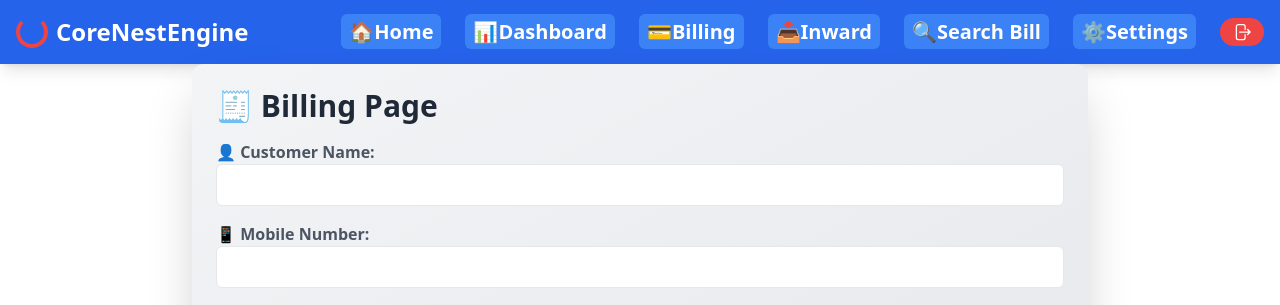
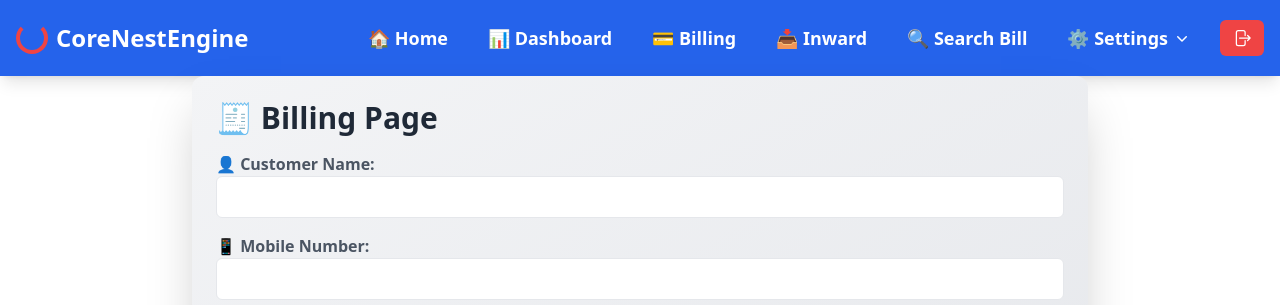
Before and after one commit to theNareshofficial/CoreNestEngine, a Python web app: template templates/billing.html in a window 1280 px wide. Shown: the top 305 px of the page. Run offline with Jinja, Linux system fonts and the light colour scheme; the template is opened without the code that fills it, so the values that code supplies are empty; some libraries are stand-ins or nearby versions.

Commit message:
Updated Navbar

```diff
--- a/templates/navbar.html
+++ b/templates/navbar.html
@@ -5,41 +5,64 @@
             <span>CoreNestEngine</span>
         </a>
 
-        <ul class="hidden lg:flex space-x-6 text-xl">
-            <li><a href="{{ url_for('core.home') }}" class="px-2 py-1 bg-blue-500 rounded-md hover:bg-blue-700">🏠Home</a></li>
-            <li><a href="{{ url_for('inventory.dashboard') }}" class="px-2 py-1 bg-blue-500 rounded-md hover:bg-blue-700">📊Dashboard</a></li>
-            <li><a href="{{ url_for('billing.billing_page') }}" class="px-2 py-1 bg-blue-500 rounded-md hover:bg-blue-700">💳Billing</a></li>
-            <li><a href="{{ url_for('inventory.inward') }}" class="px-2 py-1 bg-blue-500 rounded-md hover:bg-blue-700">📥Inward</a></li>
-            <li><a href="{{ url_for('billing.bill_detail') }}" class="px-2 py-1 bg-blue-500 rounded-md hover:bg-blue-700">🔍Search Bill</a></li>
-            <li><a href="{{ url_for('core.settings') }}" class="px-2 py-1 bg-blue-500 rounded-md hover:bg-blue-700">⚙️Settings</a></li>
-            <li><a href="{{ url_for('auth.logout') }}" class="flex items-center space-x-1 px-3 py-1 bg-red-500 text-white rounded-full hover:bg-red-700 transition-all">
+        <div class="hidden lg:flex items-center space-x-4 text-lg">
+            <a href="{{ url_for('core.home') }}" class="px-3 py-2 rounded-md hover:bg-blue-700 transition-colors">🏠 Home</a>
+            <a href="{{ url_for('inventory.dashboard') }}" class="px-3 py-2 rounded-md hover:bg-blue-700 transition-colors">📊 Dashboard</a>
+            <a href="{{ url_for('billing.billing_page') }}" class="px-3 py-2 rounded-md hover:bg-blue-700 transition-colors">💳 Billing</a>
+            <a href="{{ url_for('inventory.inward') }}" class="px-3 py-2 rounded-md hover:bg-blue-700 transition-colors">📥 Inward</a>
+            <a href="{{ url_for('billing.bill_detail') }}" class="px-3 py-2 rounded-md hover:bg-blue-700 transition-colors">🔍 Search Bill</a>
+
+            <div class="relative">
+                <button id="settings-btn" class="flex items-center px-3 py-2 rounded-md hover:bg-blue-700 transition-colors">
+                    <span>⚙️ Settings</span>
+                    <svg xmlns="http://www.w3.org/2000/svg" viewBox="0 0 20 20" fill="currentColor" class="w-5 h-5 ml-1">
+                        <path fill-rule="evenodd" d="M5.22 8.22a.75.75 0 011.06 0L10 11.94l3.72-3.72a.75.75 0 111.06 1.06l-4.25 4.25a.75.75 0 01-1.06 0L5.22 9.28a.75.75 0 010-1.06z" clip-rule="evenodd" />
+                    </svg>
+                </button>
+                <div id="settings-menu" class="absolute right-0 mt-2 w-48 bg-white rounded-md shadow-lg py-1 z-20 hidden">
+                    <a href="{{ url_for('core.user_accounts') }}" class="block px-4 py-2 text-sm text-gray-700 hover:bg-blue-100">User Accounts</a>
+                    <a href="{{ url_for('core.activity_log') }}" class="block px-4 py-2 text-sm text-gray-700 hover:bg-blue-100">Activity Log</a>
+                    <a href="{{ url_for('core.daily_sales') }}" class="block px-4 py-2 text-sm text-gray-700 hover:bg-blue-100">Daily Sales</a>
+                </div>
+            </div>
+
+            <a href="{{ url_for('auth.logout') }}" class="flex items-center space-x-2 px-3 py-2 bg-red-500 text-white rounded-md hover:bg-red-700 transition-all">
                 <svg xmlns="http://www.w3.org/2000/svg" viewBox="0 0 24 24" fill="currentColor" class="w-5 h-5">
                     <path fill-rule="evenodd" d="M7.5 3.75A1.5 1.5 0 006 5.25v13.5a1.5 1.5 0 001.5 1.5h6a1.5 1.5 0 001.5-1.5V15a.75.75 0 011.5 0v3.75a3 3 0 01-3 3h-6a3 3 0 01-3-3V5.25a3 3 0 013-3h6a3 3 0 013 3V9A.75.75 0 0115 9V5.25a1.5 1.5 0 00-1.5-1.5h-6zm10.72 4.72a.75.75 0 011.06 0l3 3a.75.75 0 010 1.06l-3 3a.75.75 0 11-1.06-1.06l1.72-1.72H9a.75.75 0 010-1.5h10.94l-1.72-1.72a.75.75 0 010-1.06z" clip-rule="evenodd" />
-                </svg><!-- <span>Logout</span> --></a>
-            </li>
-        </ul>
+                </svg>
+                <!-- <span>Logout</span> -->
+            </a>
+        </div>
 
         <button id="menu-btn" class="lg:hidden focus:outline-none">
             <span class="text-2xl">&#9776;</span>
         </button>
     </div>
 
-    <ul id="mobile-menu" class="hidden flex-col space-y-4 p-4 bg-gray-700 mt-2 lg:hidden rounded-lg shadow-md">
-        <li><a href="{{ url_for('core.home') }}" class="block text-center hover:text-yellow-300">🏠Home</a></li>
-        <li><a href="{{ url_for('inventory.dashboard') }}" class="block text-center hover:text-yellow-300">📊Dashboard</a></li>
-        <li><a href="{{ url_for('billing.billing_page') }}" class="block text-center hover:text-yellow-300">💳Billing</a></li>
-        <li><a href="{{ url_for('inventory.inward') }}" class="block text-center hover:text-yellow-300">📥Inward</a></li>
-        <li><a href="{{ url_for('billing.bill_detail') }}" class="block text-center hover:text-yellow-300">🔍Search Bill</a></li>
-        <li><a href="{{ url_for('core.settings') }}" class="px-2 py-1 bg-blue-500 rounded-md hover:bg-blue-700">⚙️Settings</a></li>
-        <li><a href="{{ url_for('auth.logout') }}" class="block text-center hover:text-yellow-300">Logout</a></li>
-    </ul>
+    <div id="mobile-menu" class="hidden lg:hidden">
+        </div>
 </nav>
 
 <script>
+    // --- Mobile Menu Toggle ---
     const menuBtn = document.getElementById("menu-btn");
     const mobileMenu = document.getElementById("mobile-menu");
-
     menuBtn.addEventListener("click", () => {
         mobileMenu.classList.toggle("hidden");
     });
+
+    // --- Settings Dropdown Toggle (Desktop) ---
+    const settingsBtn = document.getElementById("settings-btn");
+    const settingsMenu = document.getElementById("settings-menu");
+
+    settingsBtn.addEventListener("click", () => {
+        settingsMenu.classList.toggle("hidden");
+    });
+
+    // Close dropdown if user clicks outside of it
+    window.addEventListener("click", function(event) {
+        if (!settingsBtn.contains(event.target)) {
+            settingsMenu.classList.add("hidden");
+        }
+    });
 </script>
```
